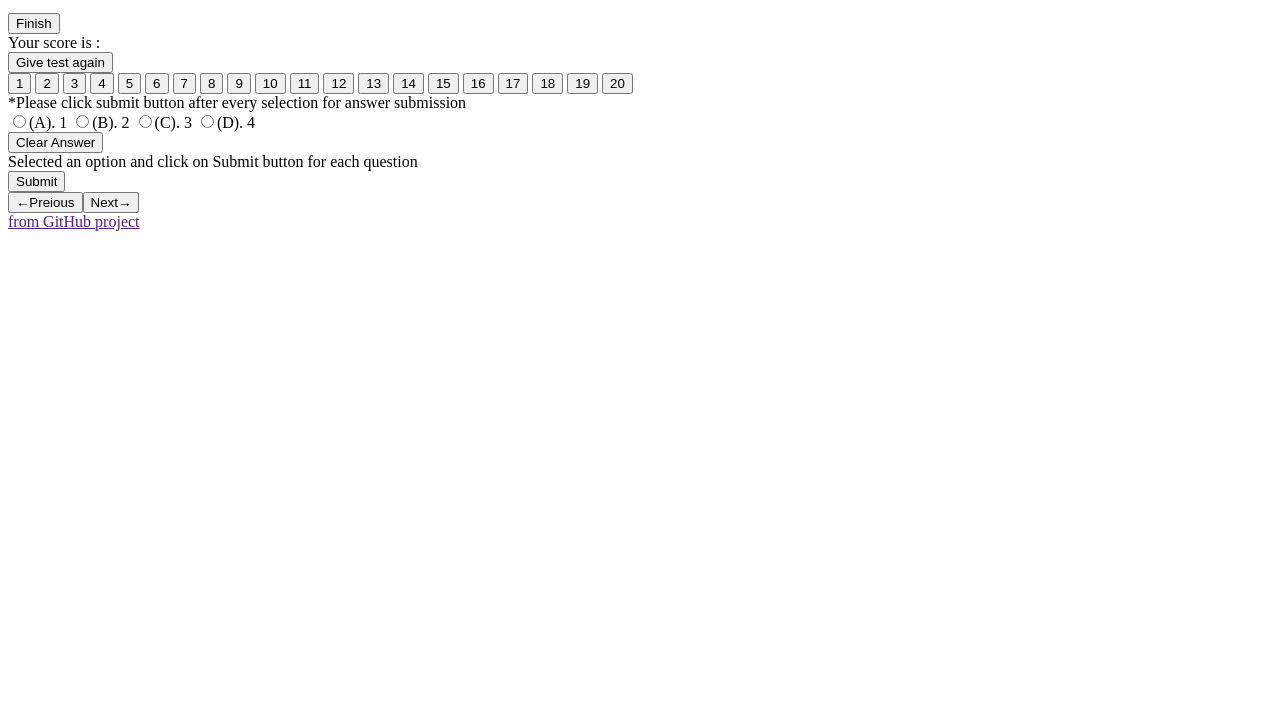
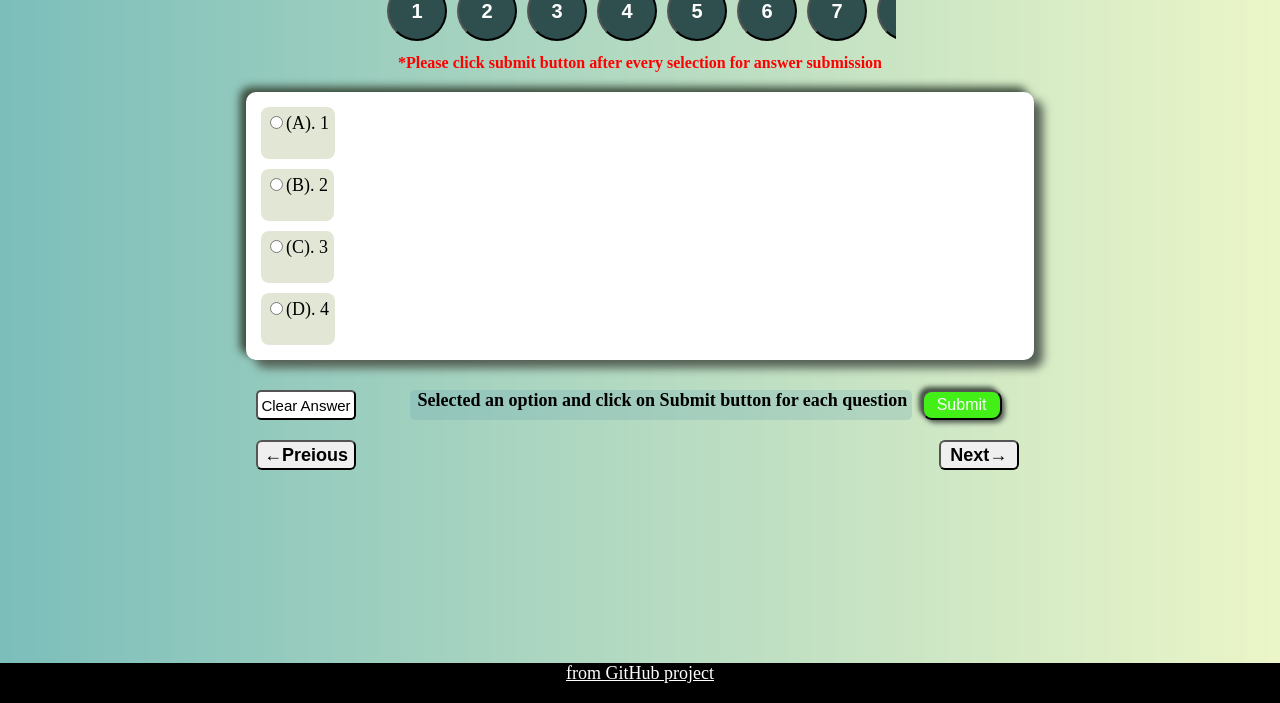
Before and after one commit to nbahad/my-first-static-web-app, a website: page src/index.html in a window 1280 px wide. Shown: the part 97-800 px from the top of the page. Drawn offline with Linux system fonts and the light colour scheme; files that its build step writes are made by us from their sources.

Commit message:
Update index.html

```diff
--- a/src/index.html
+++ b/src/index.html
@@ -6,7 +6,7 @@
     <meta name="viewport" content="width=device-width, initial-scale=1.0" />
     <title>Nishant Magic Quizz</title>
 
-    <link rel="stylesheet" href="src/style.css" />
+    <link rel="stylesheet" href="https://github.com/nbahad/my-first-static-web-app/blob/3d9509882045041a8383bee5375c607a5d4c6e15/src/styles.css" />
     <link rel="preconnect" href="https://fonts.googleapis.com" />
     <link rel="preconnect" href="https://fonts.gstatic.com" crossorigin />
     <link
@@ -15,7 +15,7 @@
     />
   </head>
   <body>
-    <script src="src/script.js"></script>
+    <script src="https://github.com/nbahad/my-first-static-web-app/blob/3d9509882045041a8383bee5375c607a5d4c6e15/src/script.js"></script>
     <div class="header">
       <img src="c_logo.png" alt="Not Found" class="imgLogo" />
       <p class="cQuiz">Nishant Magic Quizz</p>
```
